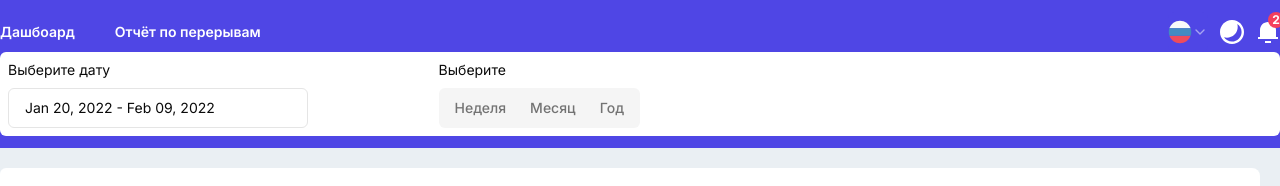
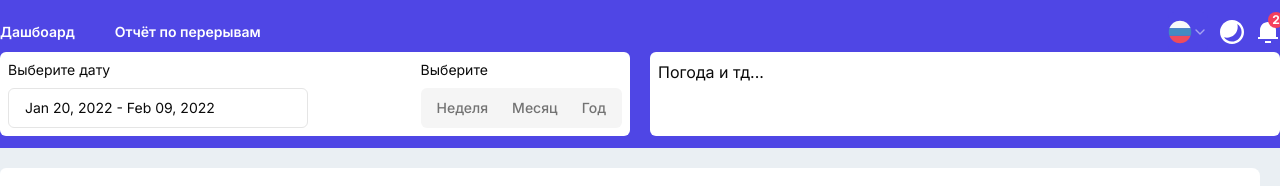
Before and after one commit to Umirzakovv/112-wfm, a Next.js app: page / in a window 1280 px wide. Shown: the top 186 px of the page. Built offline with nearby package versions, Linux system fonts and the light colour scheme; no server answers.

Commit message:
set dark mode style to dashboard page

```diff
--- a/src/app/layout.tsx
+++ b/src/app/layout.tsx
@@ -4,7 +4,7 @@ import "../style/globals.css";
 import { ThemeProvider } from "@/components/theme-provider";
 import Header from "@/components/reusable/Header";
 import MainContent from "@/components/reusable/MainContent";
-import HeaderFilter from "@/components/reusable/HeaderFilter";
+import HeaderFilter from "@/components/dashboard/HeaderFilter";
 import MainContextProvider from "@/context";
 
 const inter = Inter({ subsets: ["latin"] });
--- /dev/null
+++ b/src/components/dashboard/HeaderFilter/index.tsx
@@ -0,0 +1,19 @@
+import React from "react";
+import { DatePicker } from "../../reusable/DatePicker";
+import FilterByDayWeekMonth from "@/components/dashboard/FilterByDayWeekMonth";
+
+const HeaderFilter = () => {
+  return (
+  <div className="flex gap-5 bg-main_blue rounded-md  dark:bg-[#3a3a3a]">
+      <div className="flex justify-between w-1/2 p-2 bg-white rounded-md dark:bg-[#424242] dark:shadow-lg">
+        <DatePicker />
+        <FilterByDayWeekMonth />
+      </div>
+      <div className="w-1/2 p-2 bg-white rounded-md dark:bg-[#424242] dark:shadow-lg">
+        Погода и тд...
+      </div>
+    </div>
+  );
+};
+
+export default HeaderFilter;
--- a/src/components/reusable/HeaderFilter/index.tsx
+++ /dev/null
@@ -1,16 +0,0 @@
-import React from "react";
-import { DatePicker } from "../DatePicker";
-import FilterByDayWeekMonth from "@/components/dashboard/FilterByDayWeekMonth";
-
-const HeaderFilter = () => {
-  return (
-  <div className="flex p-2 bg-white rounded-md  dark:bg-[#424242]">
-      <div className="flex justify-between w-1/2">
-        <DatePicker />
-        <FilterByDayWeekMonth />
-      </div>
-    </div>
-  );
-};
-
-export default HeaderFilter;
--- a/src/components/reusable/Navbar/index.tsx
+++ b/src/components/reusable/Navbar/index.tsx
@@ -15,7 +15,7 @@ const Navbar: FC = () => {
               key={link?.id}
               className={`font-semibold text-white text-sm ${
                 pathname === link?.href
-                  ? "text-[#ADC4FF] dark:text-[#5b84f4b3]"
+                  ? "text-[#86a8fc] dark:text-[#5b84f4b3]"
                   : ""
               } dark:text-[#5B84F4]`}
               href={link?.href}
--- a/src/components/reusable/Sidebar/index.tsx
+++ b/src/components/reusable/Sidebar/index.tsx
@@ -8,7 +8,7 @@ type SideBarType = {
 const Sidebar: FC<SideBarType> = ({ className }) => {
   return (
     <div
-      className={`${className} transition-all duration-200 ease-linear overflow-hidden ml-5 rounded-t-md rounded-b-md bg-white`}
+      className={`${className} transition-all duration-200 ease-linear overflow-hidden ml-5 rounded-t-md rounded-b-md bg-white dark:bg-main_grey`}
     >
       <h6 className="text-center mt-2 font-semibold">Список нарушений </h6>
       <SidebarCard />
```
